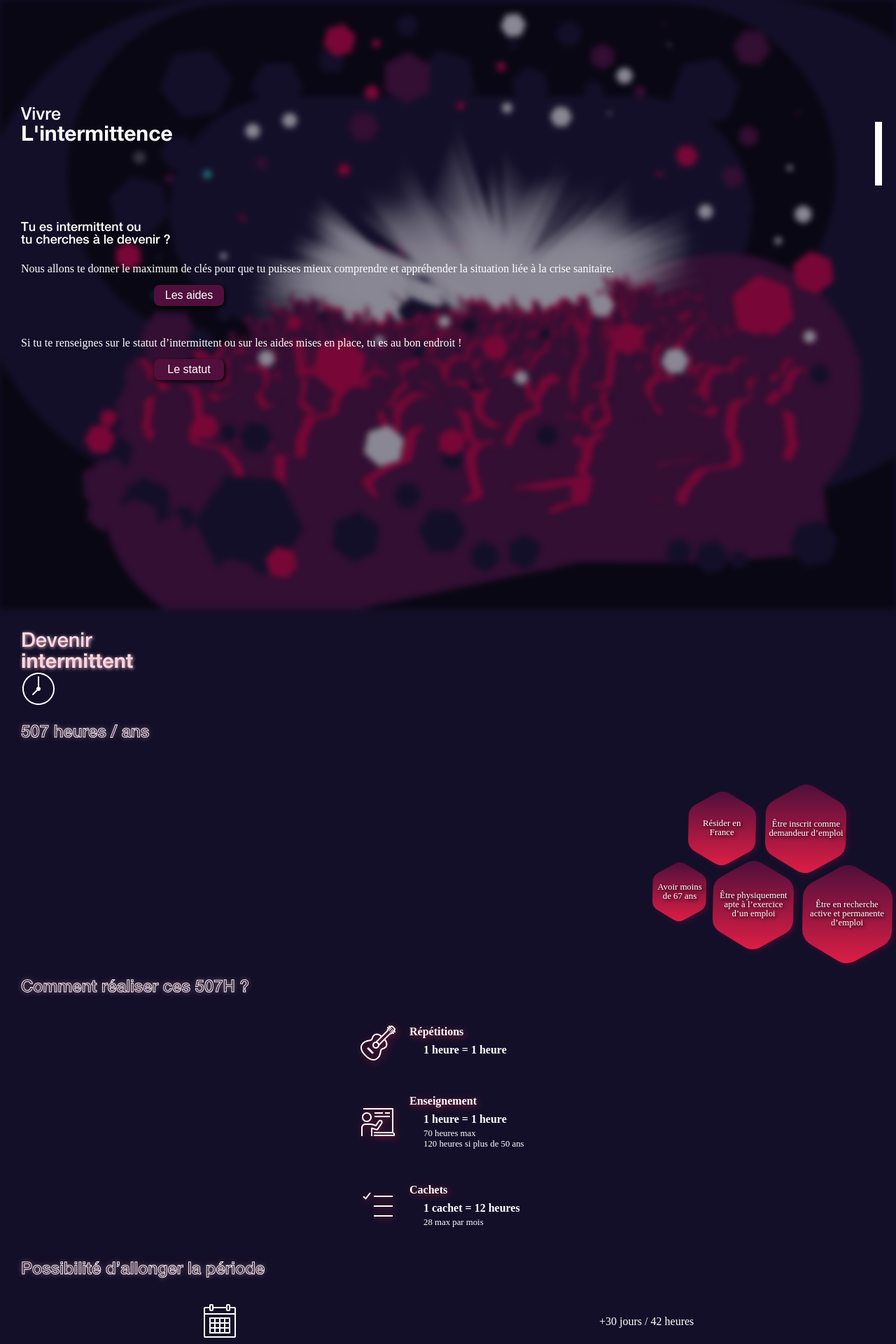
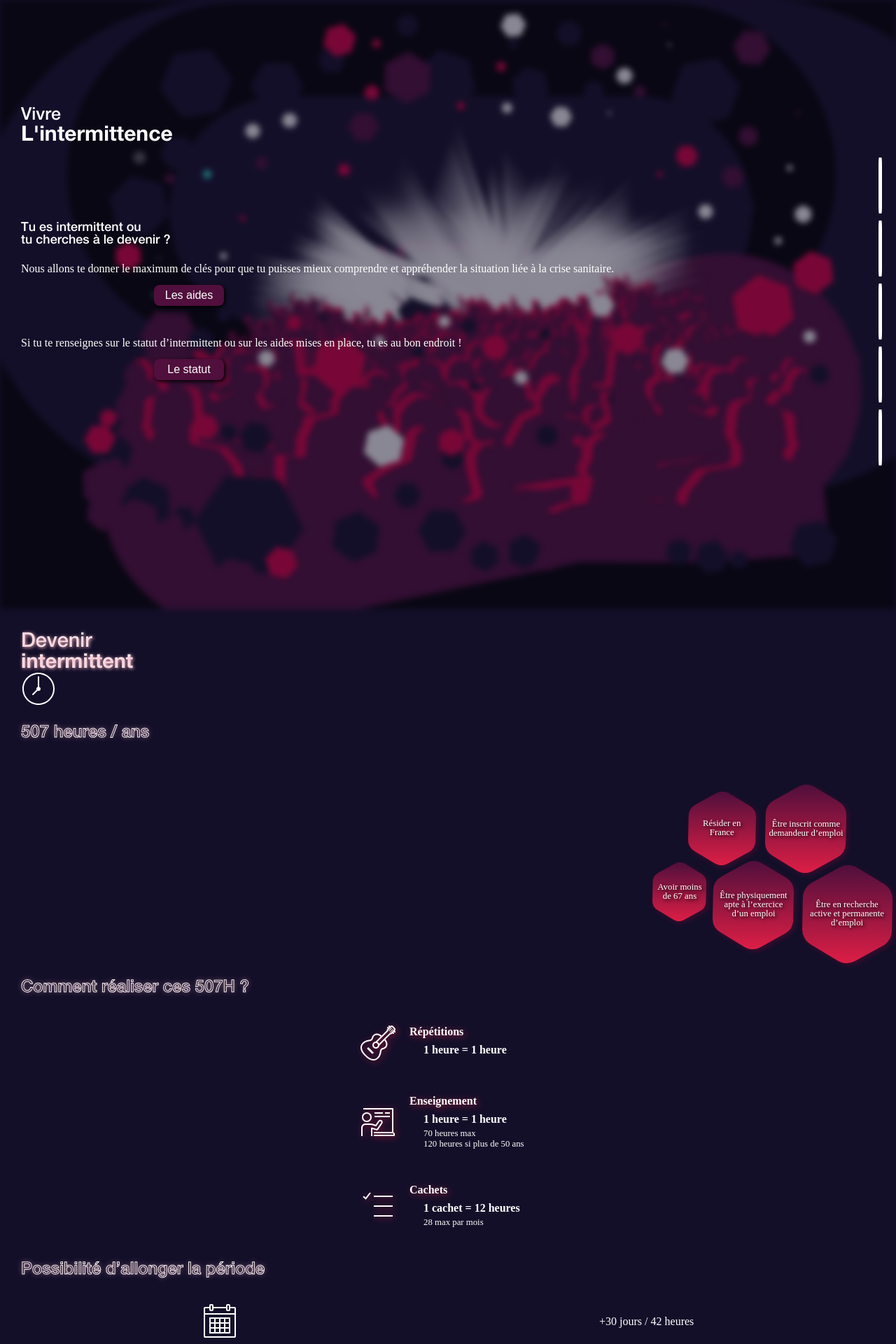
Before and after one commit to MisterAzix/vivre-intermittence, a Jekyll site: the page built from index.md, in a window 1280 px wide. Shown: the top 1920 px of the page at 70% size. Built offline with Jekyll 4.4.1, drawn with Linux system fonts in a browser that asks for light colours.

Commit message:
arrangement de navbar

```diff
--- a/_sass/components/_navbar.scss
+++ b/_sass/components/_navbar.scss
@@ -1,7 +1,7 @@
 nav {
     z-index: 10;
     position: fixed;
-    top: 20%;
+    top: 25%;
     right: 20px;
 
   ul {
@@ -12,7 +12,12 @@ nav {
 
   .puce {
     /*Style de la puce*/
-    border: 5px solid white;
+    border-radius: 15%;
+    display: block;
+    width: 5px;
+    height: 80px;
+    background-color: white;
+    margin-bottom: 10px;
   }
 
   .active {
```
